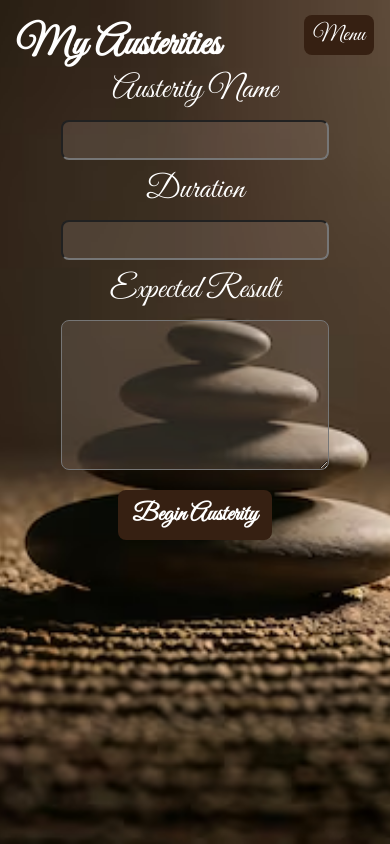
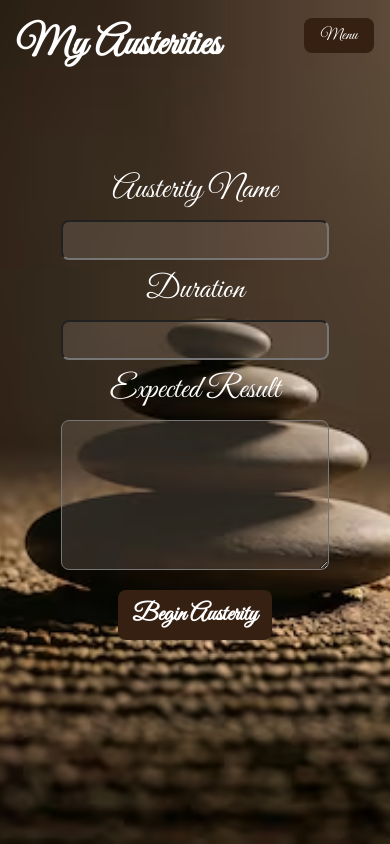
Before and after one commit to Troll1984/my-austerity, a website built with Vite: page index.html in a window 390 px wide. Built offline with nearby package versions, Linux system fonts and the light colour scheme.

Commit message:
first-save1

```diff
--- a/src/stylesSCSS/_header.scss
+++ b/src/stylesSCSS/_header.scss
@@ -48,8 +48,11 @@ header {
             background: vars.$bg-color-button-hover;
         }
         @media(max-width: 470px) {
-           font-size: 1.0;
-          width: 70px;
+           font-size: 1rem;
+            width: 70px;
+            width: 70px;
+            height: 35px;
+            line-height: 35px;
         }
     }
 }
--- a/src/stylesSCSS/_main.scss
+++ b/src/stylesSCSS/_main.scss
@@ -1,4 +1,10 @@
 @use './variables' as vars;
+.blockForm {
+    margin-top: 50px;
+    @media(max-width: 600px) {
+        margin-top: 100px;
+    }
+}
 form {
     box-sizing: border-box;
     font-family: vars.$font-family-1;
```
